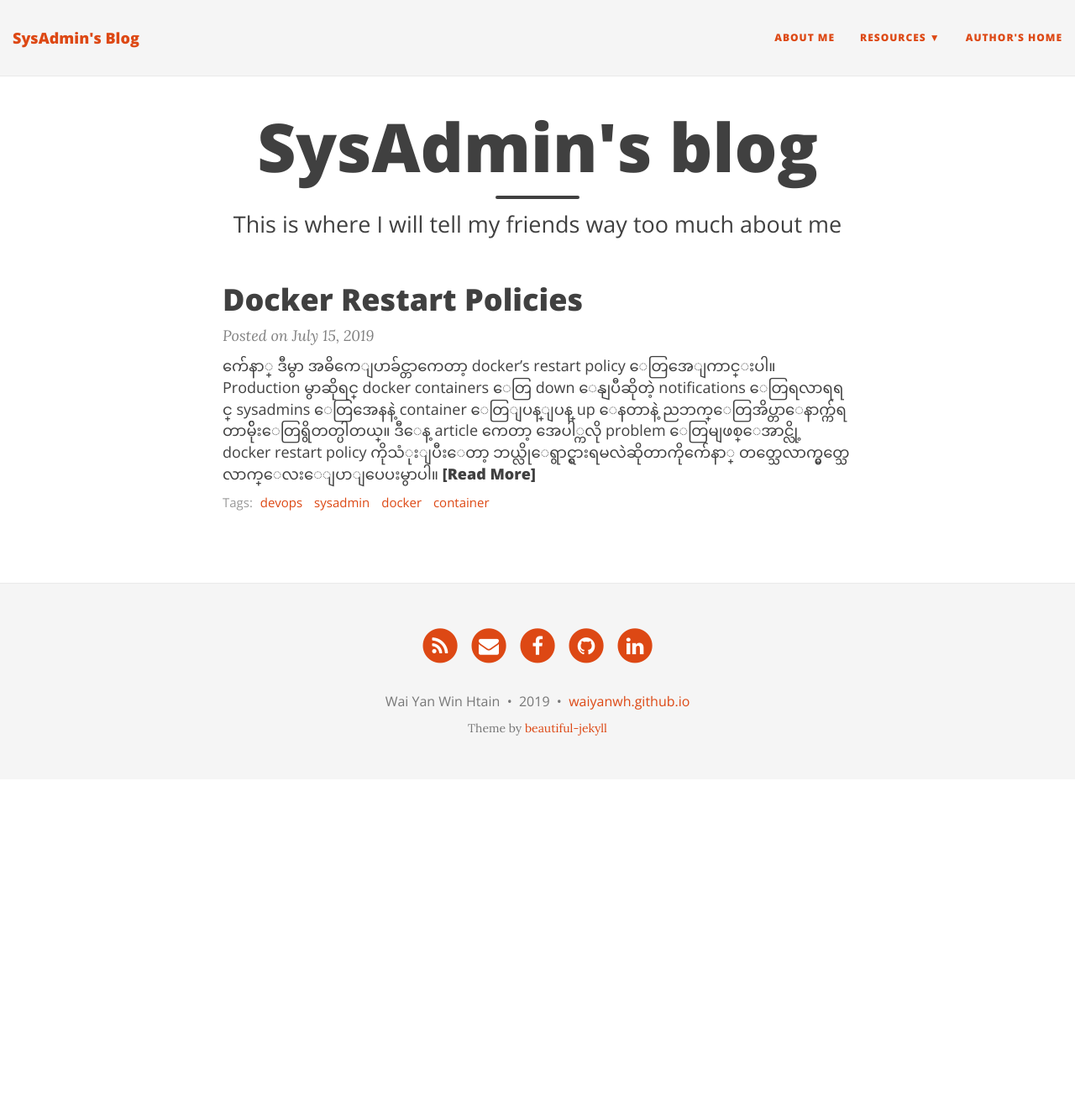
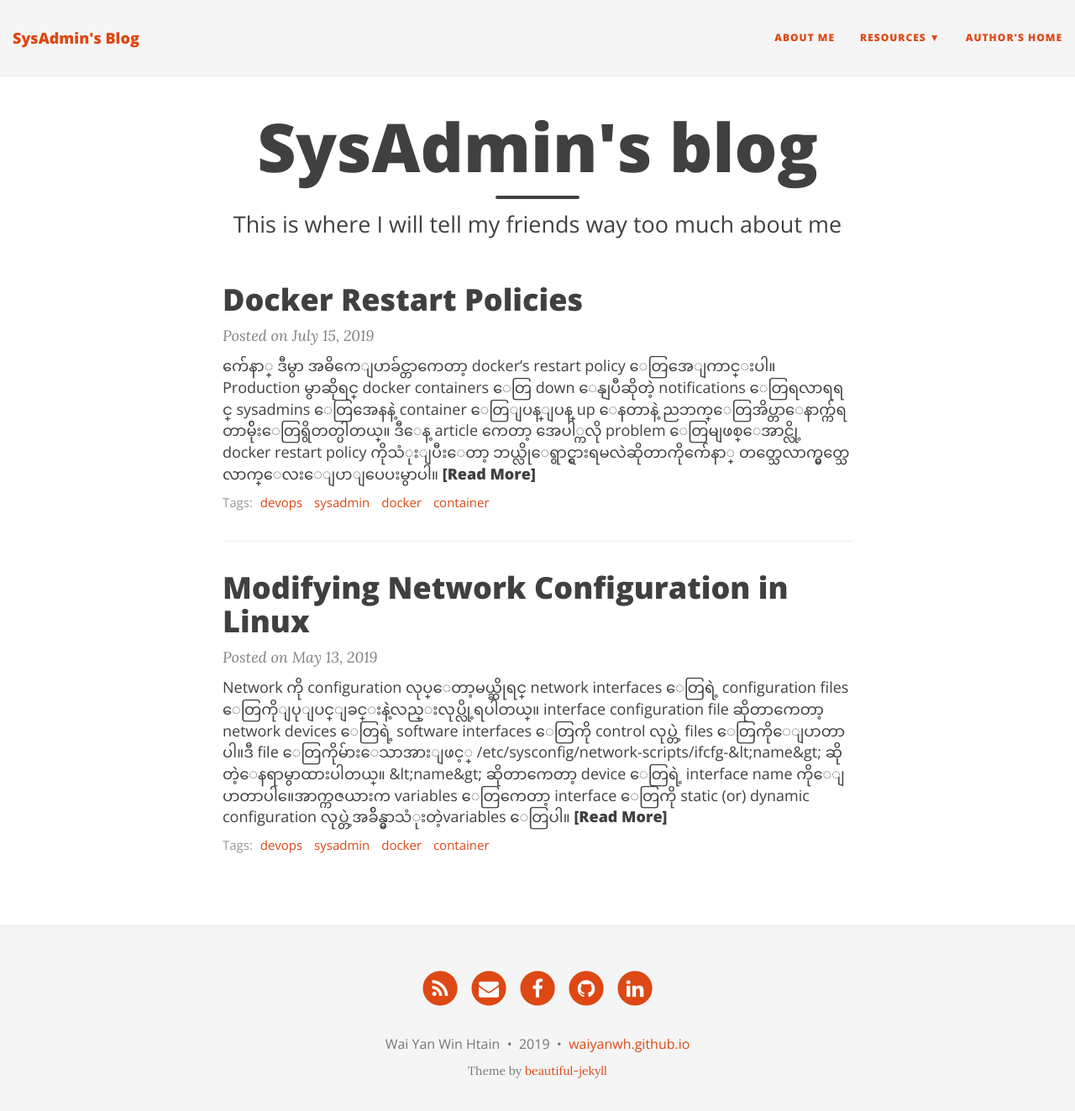
Before and after one commit to waiyanwh/waiyanwh.github.io, a Jekyll site: the page built from index.html, in a window 1280 px wide and 1336 px high. Shown: the top 1323 px of the window at 84% size. Built offline with Jekyll 4.4.1, drawn with Linux system fonts in a browser that asks for light colours; nearby versions of some CDN libraries; the list of posts is cut into pages by our own code; some of the changed lines change nothing that is shown.

Commit message:
Add new post

````diff
--- /dev/null
+++ b/_posts/2019-05-13-Modifying-Netwowrk-Configuration-In-Linux.md
@@ -0,0 +1,148 @@
+---
+layout: post
+title:  "Modifying Network Configuration in Linux"
+tags: [devops, sysadmin, docker, container]
+---
+
+Network ကို configuration လုပ္ေတာ့မယ္ဆိုရင္ network interfaces ေတြရဲ့ configuration files ေတြကိုျပုျပင္ျခင္းနဲ့လည္းလုပ္လို့ရပါတယ္။ interface configuration file ဆိုတာကေတာ့ network devices ေတြရဲ့ software interfaces ေတြကို control လုပ္တဲ့ files ေတြကိုေျပာတာပါ။ဒီ file ေတြကိုမ်ားေသာအားျဖင့္ `/etc/sysconfig/network-scripts/ifcfg-<name>` ဆိုတဲ့ေနရာမွာထားပါတယ္။ `<name>` ဆိုတာကေတာ့ device ေတြရဲ့ interface name ကိုေျပာတာပါ။ေအာက္ကဇယားက variables ေတြကေတာ့ interface ေတြကို static (or) dynamic configuration လုပ္တဲ့အခ်ိန္မွာသံုးတဲ့variables ေတြပါ။
+
+![Configuration Options](/img/modify/1.png){: .center-block :}
+
+ပံုထဲမွာဆိုရင္ ip address, prefix, gateway ေတြ၊  DNS အတြက္ numbers ေတြကို assign လုပ္ေပးထားတာကိုျမင္ရမွာပါ။
+configuration file ကို ျပုျပင္ျပီးရင္ေတာ့ `nmcli con reload` ဆိုတဲ့ command နဲ့ NetworkManager က configuration file ကို read လုပ္ေအာင္လုပ္ေပးရပါမယ္။အဲ့လုိလုပ္ျပီးတဲ့အခါမွာ interfaces ေတြကိုလည္း restart လုပ္ဖို့လိုအပ္ပါေသးတယ္။
+
+```bash
+[root@demo ~]# nmcli con reload
+[root@demo ~]# nmcli con down "System eth0"
+[root@demo ~]# nmcli con up "System eth0"
+```
+အဲ့ဒါဆိုရင္ က်ေနာ္တို့ exercise ေလးလုပ္ျကည့္ျကရေအာင္။
+၁. root user အေနနဲ့ login ၀င္ပါ။ျပီးရင္ serverX  နဲ့ desktopX ရဲ့ `/etc/sysconfig/network-scripts/ifcfg-eth0` ကို IPv4 address 10.0.x.x နဲ့ ip ေပးပါမယ္။
+```bash
+[root@serverX ~]# echo "IPADDR1=10.0.x.1" >> /etc/sysconfig/network-scripts/ifcfg-eth0
+[root@desktopX ~]# echo "IPADDR1=10.0.x.1" >> /etc/sysconfig/network-scripts/ifcfg-eth0
+```
+၂. Network prefix ထည့္ပါမယ္။
+```bash
+root@serverX ~]# echo "PREFIX1=24" >> /etc/sysconfig/network-scripts/ifcfg-eth0
+root@desktopX ~]# echo "PREFIX1=24" >> /etc/sysconfig/network-scripts/ifcfg-eth0
+```
+၃. အေပါ္မွာေျပာခဲ့သလိုပဲ config file ကိုျပင္ျပီးျပီဆိုရင္လုပ္ရမဲ့ step ေတြအတိုင္းလုပ္ပါမယ္။
+```bash
+[root@serverX ~]# nmcli con reload
+[root@serverX ~]# nmcli con down "System eth0"
+[root@serverX ~]# nmcli con up "System eth0"
+[root@desktopX ~]# nmcli con reload
+[root@desktopX ~]# nmcli con down "System eth0"
+[root@desktopX ~]# nmcli con up "System eth0"
+```
+၄. On serverX, က်ေနာ္တုိ့ configuration လုပ္ခဲ့တဲ့ network address ကို check လုပ္ျကည့္ပါမယ္။
+```bash
+[root@serverX ~]# ip addr
+```
+၅. On serverX, ping ျကည့္မယ္။
+```bash
+[root@serverX ~]# ping 10.0.x.2
+```
+၆. On desktopX, ip ျကည့္မယ္။
+```bash
+[root@serverX ~]# ip addr
+```
+၇. On desktopX, ping ျကည့္မယ္။
+```bash
+[root@serverX ~]# ping 10.0.x.1
+```
+##Configuring Host Names and Name Resolution
+`hostname` command ကိုရိုက္ျကည့္မယ္ဆိုရင္ system ရဲ့ hostname ကိုျမင္ရမွာပါ။
+```bash
+[root@demo ~]# hostname
+demo.example.com
+```
+hostname ကိုသိခ်င္ရင္ `/etc/hostname` file ကိုဖတ္ျကည့္ရင္လည္းသိနိုင္ပါတယ္။
+`hostnamectl` command ကိုအသံုးျပုျပီးေတာ့လည္း system ရဲ့ hostname ကို modify လုပ္နိုင္သလို hostname status ကိုလည္းျကည့္လို့ရပါတယ္။
+```bash
+[root@demo ~]# hostnamectl set-hostname demo.example.com
+[root@demo ~]# hostnamectl status
+   Static hostname: demo.example.com
+         Icon name: computer-laptop
+           Chassis: laptop
+        Machine ID: d20119f5de9f47beb5aa1123b6332047
+           Boot ID: c4fd288724b3449a8cd8a0b3c0da7d53
+  Operating System: Ubuntu 18.04 LTS
+            Kernel: Linux 4.15.0-23-generic
+      Architecture: x86-64
+[root@demo ~]# cat /etc/hostname
+demo.example.com
+```
+## Configuring Name Resolution
+stub resolver က name to ip, ip to name ကို convert လုပ္ေပးပါတယ္။
+အရင္ဆံုး `/etc/hosts` file ကို check လုပ္ျကည့္ပါ။
+
+![etc hosts](/img/modify/2.png){: .center-block :}
+
+`getent hosts hostname` command ကိုသံုးျပီးေတာ့ `/etc/hosts` file နဲ့  host name resoultion ကို test လုပ္ျကည့္လို့ရပါတယ္။
+တကယ္လို့ဘာမွမေတြ့ရဘူးဆိုရင္ေတာ့ stub resolver ကေနတစ္ဆင့္  DNS server ဆီကေနရွာေပးပါလိမ့္မယ္။ ဒီအလုပ္ကို `/etc/resolv.conf` ဆိုတဲ့ config file က လုပ္ေပးပါတယ္။
+* nameserver: DNS server ရဲ့ ip address ကို query အေနနဲ့ေရးထားတာပါ။ဒီေနရာမွာဆိုရင္ အနည္းဆံုး 3 ခုေလာက္ေပးထားဖို့လိုအပ္ပါတယ္။ဒါမွတစ္ခု down သြားရင္တစ္ျခားတစ္ခုကို backup အေနနဲ့အသံုးျပုလို့ရမွာပါ။
+
+* search: hostname ကို ရွာဖို့အတြက္ search list ပါ။ search list မွာပါတဲ့ domain name ေတြက local domain name ေတြျဖစ္ပါတယ္။ ဒီ search option ကိုသံုးမယ္ဆိုရင္ search list ထဲမွာပါတဲ့ domain ေတြကသာ local domain name ေတြမဟုတ္ဘူးဆိုရင္ network traffic ေတြအမ််ားျကီးကိုျဖစ္ေပါ္ေစမွာပါ။
+
+![etc resolv](/img/modify/3.png){: .center-block :}
+
+NetworkManager က connection configuration file ထဲမွာပါတဲ့ DNS setting ေတြကို အသံုးျပုျပီးေတာ့ `/etc/resolv.conf` file ကို update လုပ္ပါတယ္။ connections ေတြကို modify လုပ္ဖို့ `nmcli` command ကိုပဲအသံုးျပုပါတယ္။
+
+![commands](/img/modify/4.png){: .center-block :}
+
+`nmcli con mod ID ipv4.dns IP` command က ရွိျပီးသား DNS settings ေတြကို အသစ္ေပးထားတဲ့ ip lists နဲ့  replace လုပ္ပါတယ္။ ipv4.dns ေရွ့က +/- symbols ေတြကို  entry ကိုေတြကို add(or)remove လုပ္ဖို့သံုးပါတယ္။
+
+![commands](/img/modify/5.png){: .center-block :}
+
+DNS server ရဲ့ connectivity ကို စမ္းဖို့ `host HOSTNAME` command ကိုအသံုးျပုနိုင္ပါတယ္။
+```bash
+[root@demo ~]# nmcli con mod ID +ipv4.dns IP
+```
+က်ေနာ္တို့ exercise လးလုပ္လုိက္ရင္ပိုျပီးေတာ့နားလည္သြားမွာပါ။
+၁. System  ရဲ့ current hostname ကိုျကည့္ပါမယ္။
+```bash
+[student@serverX ~]$ hostname
+serverX.example.com
+```
+၂. System hostname ရဲ့ status ကိုျကည့္ပါမယ္။
+
+![commands](/img/modify/6.png){: .center-block :}
+
+၃. အေပါ္က hostname အတိုင္းမိမိစက္ကို configure လုပ္ပါမယ္။
+```bash
+[student@serverX ~]$ sudo hostnamectl set-hostname serverX.example.com
+```
+၄. configure လုပ္ထားတာမွန္၊ မမွန္တစ္ခ်က္ျကည့္မယ္။
+```bash
+[student@serverX ~]$ cat /etc/hostname
+```
+၅. hostname ရဲ့ status ကိုျကည့္မယ္။
+
+![commands](/img/modify/7.png){: .center-block :}
+
+၆. hostname ကို ယာယီ change ျကည့္မယ္။
+```bash
+[student@serverX ~]$ sudo hostname testname
+```
+၇. Current hostname ကိုတစ္ခ်က္ျပန္ျကည့္ျကည့္မယ္။
+```bash
+[student@serverX ~]$ hostname
+testname
+```
+၈. ယာယီေပးတာျဖစ္တဲ့အတြက္ `/etc/hostname` file  ကေျပာင္းမွာမဟုတ္ပါဘူး။
+```bash
+[student@serverX ~]$ cat /etc/hostname
+serverX.example.com
+```
+၉. System ကို reboot ခ်ပါ။
+```bash
+[student@serverX ~]$ reboot
+```
+၁၀. reboot ခ်ျပီးျပန္တက္လာရင္ hostname ကိုတစ္ခ်က္ျပန္ျကည့္ျကည့္ပါ။
+```bash
+[student@serverX ~]$ hostname
+serverX.example.com
+```
+serverX ပဲျပန္ျဖစ္ေနပါတယ္။ permanent ေျပာင္းခ်င္ရင္ေတာ့ `hostnamectl` command နဲ့ေျပာင္းရမွာျဖစ္ပါတယ္။
````
Also changed, not shown: _posts/2019-07-15-Docker-Restart-Policy.md (+0 -1 lines), img/modify/1.png (added), img/modify/2.png (added), img/modify/3.png (added), img/modify/4.png (added), img/modify/5.png (added), img/modify/6.png (added), img/modify/7.png (added).
